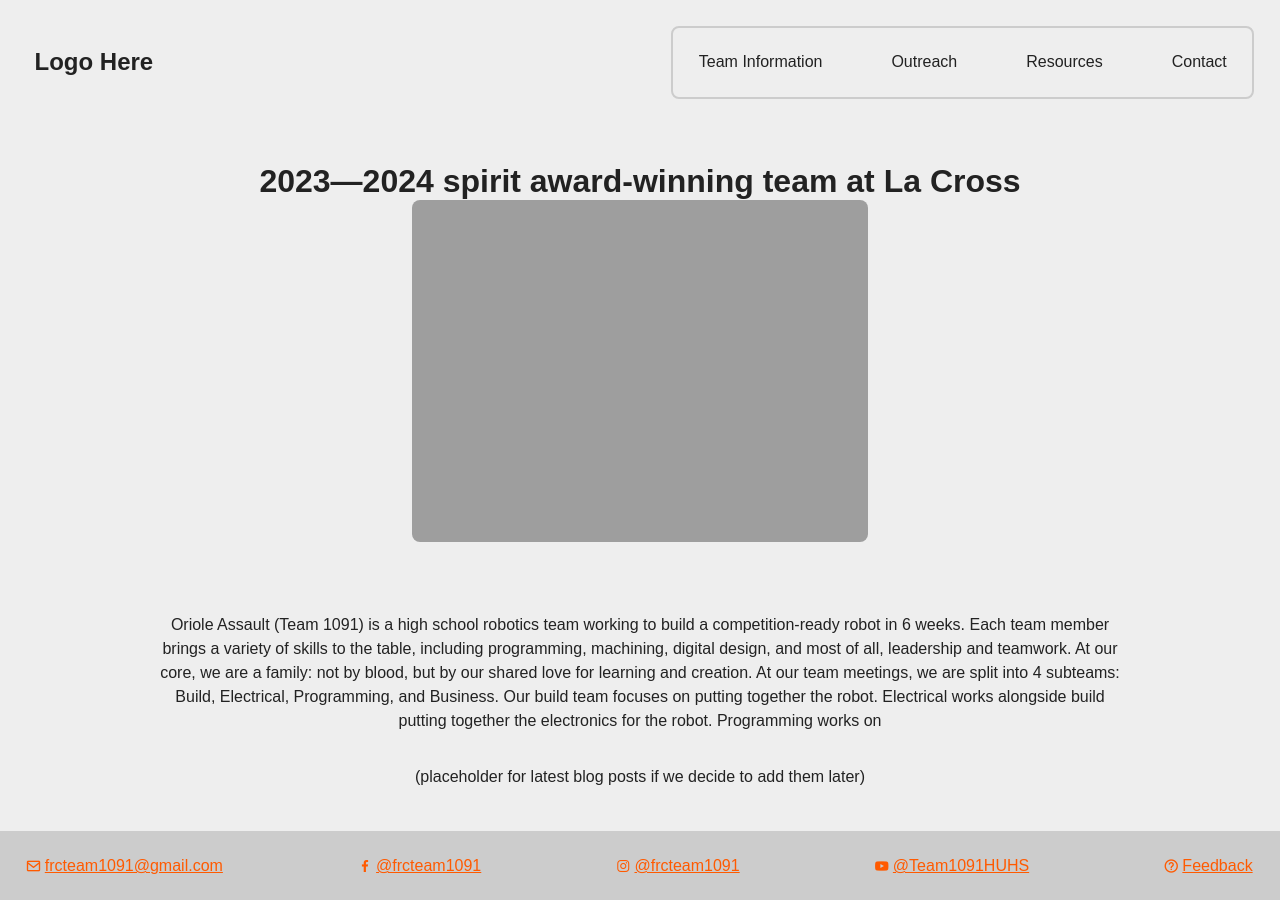
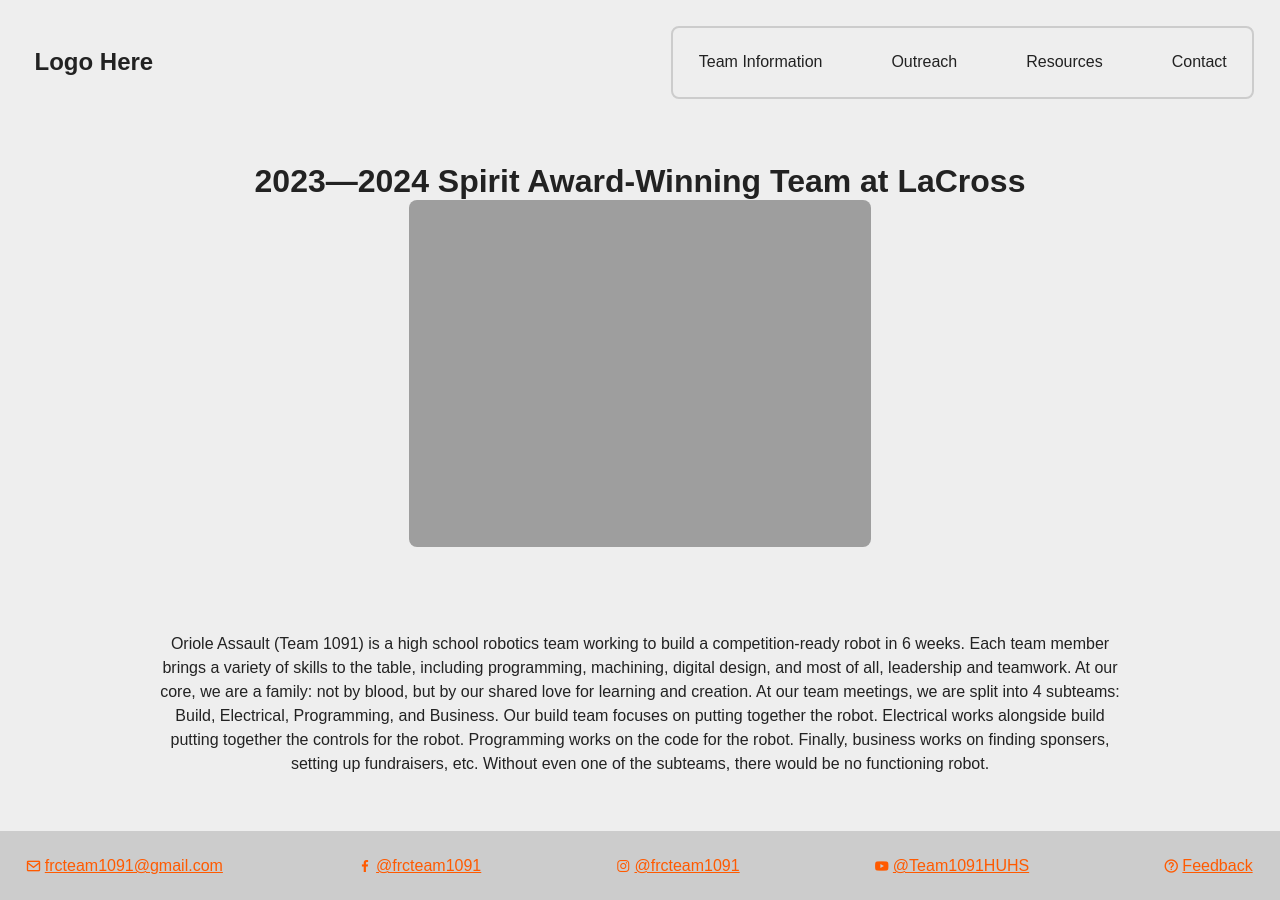
Before and after one commit to Team1091/team1091.github.io, a Jekyll site: the page built from index.html, in a window 1280 px wide. Built offline with Jekyll 4.4.1, drawn with Linux system fonts in a browser that asks for light colours.

```diff
--- a/index.html
+++ b/index.html
@@ -13,7 +13,7 @@
 }
 </style>
 <div class="main-image">
-	<h1>2023&mdash;2024 spirit award-winning team at La Cross</h1>
+	<h1>2023&mdash;2024 Spirit Award-Winning Team at LaCross</h1>
 	<img src="https://www.team1091.com/images/spiritAward2023-2024.jpg" alt="The team winning the 2024 Spirit Award at Seven Rivers" title="Our team after winning the 2024 Spirit Award at seven rivers">
 </div>
 <p>Oriole Assault (Team 1091) is a high school robotics team working to build a competition-ready robot in 6 weeks. Each team member brings a
@@ -21,6 +21,8 @@
 
 At our core, we are a family: not by blood, but by our shared love for learning and creation.
 
-At our team meetings, we are split into 4 subteams: Build, Electrical, Programming, and Business. Our build team focuses on putting together the robot. Electrical works alongside build putting together the electronics for the robot. Programming works on
+At our team meetings, we are split into 4 subteams: Build, Electrical, Programming, and Business. Our build team focuses on putting together the robot. Electrical works
+	alongside build putting together the controls for the robot. Programming works on the code for the robot. Finally, business works on finding sponsers, setting up
+	fundraisers, etc. Without even one of the subteams, there would be no functioning robot.
+
 </p>
-<p>(placeholder for latest blog posts if we decide to add them later)</p>
```
